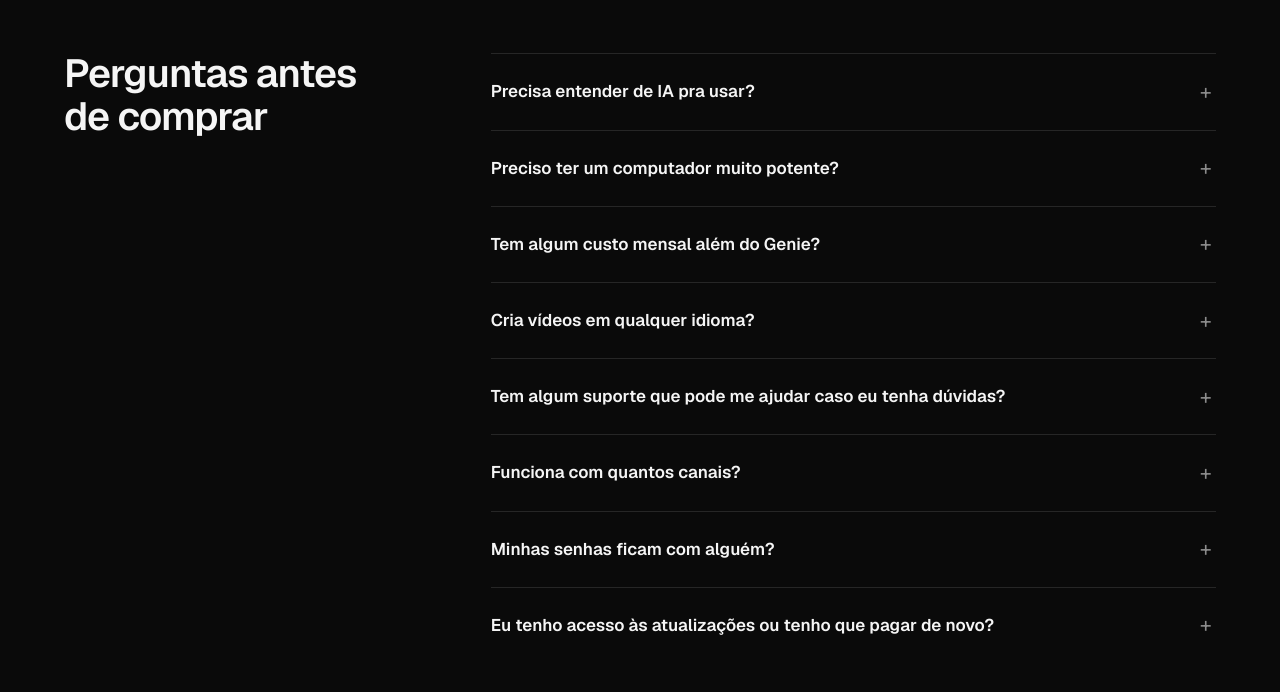
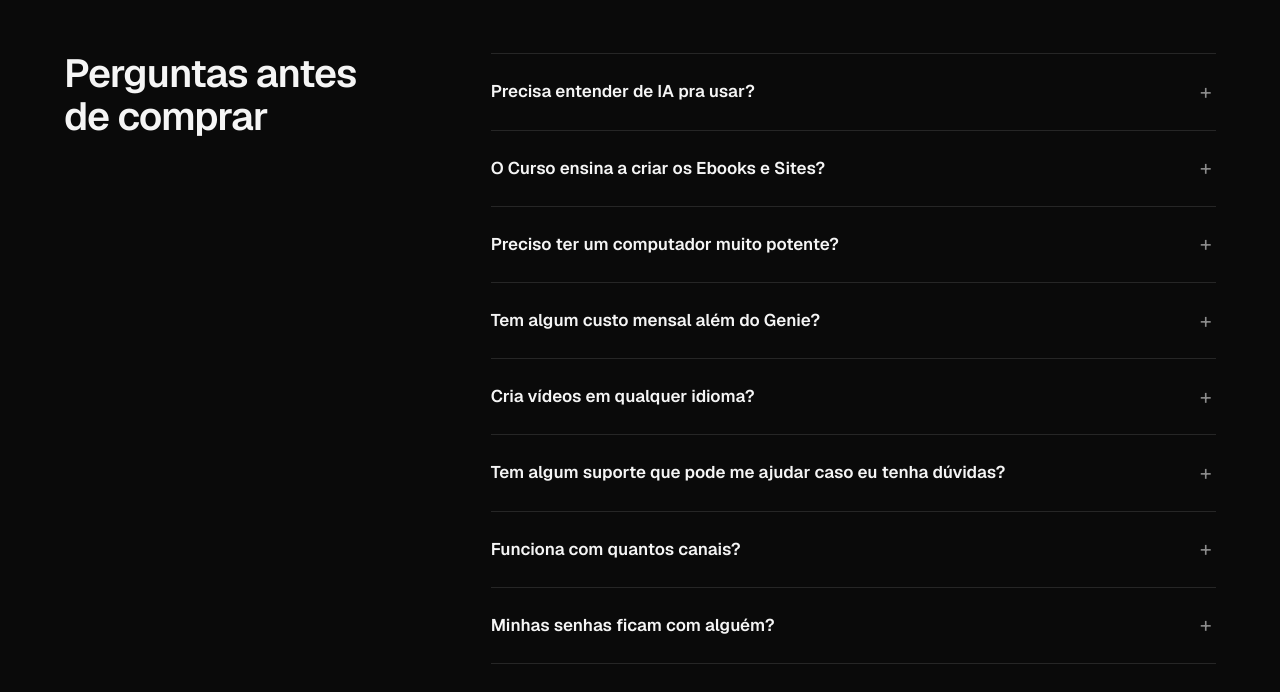
Before and after one commit to palhacooculto/genie, a plain HTML site: page index.html in a window 1280 px wide. Shown: the part 8360-9052 px from the top of the page. Drawn offline with nearby package versions, Linux system fonts and the light colour scheme.

Commit message:
FAQ: curso ensina a criar ebooks e sites

```diff
--- a/index.html
+++ b/index.html
@@ -705,6 +705,7 @@ body.bf .barra{border-top:2px solid var(--neon);box-shadow:0 -10px 30px -10px rg
     <h2 class="rv">Perguntas antes de comprar</h2>
     <div class="rv">
       <details><summary>Precisa entender de IA pra usar?</summary><p>Não. Junto com o Genie você ganha acesso a aulas completas, desde a instalação até como utilizar a ferramenta da maneira certa.</p></details>
+      <details><summary>O Curso ensina a criar os Ebooks e Sites?</summary><p>Sim. Dentro do curso que vem junto ao Genie é ensinado passo a passo como criar bons ebooks que vendem de verdade, inclusive como criar os sites pra vender eles e hospedar totalmente de graça.</p></details>
       <details><summary>Preciso ter um computador muito potente?</summary><p>Não. O Genie funciona tranquilamente em computadores medianos. Só tenha em mente que, quanto mais lento o computador, mais paciência será preciso para gerar os vídeos.</p></details>
       <details><summary>Tem algum custo mensal além do Genie?</summary><p>Sim. O Genie é a ferramenta, e as IAs externas são a "gasolina" que ele usa pra rodar com qualidade. Mas não se assuste: nós da equipe do Genie já pensamos no workflow mais custo-benefício do mercado.</p><ul class="custos"><li><b>R$ 170/mês</b> = 200 a 400 vídeos</li><li><b>R$ 440/mês</b> = 600 a 1.200 vídeos</li></ul><p>Lembrando: é você quem decide quais IAs vai usar no workflow, podendo deixar esse custo ainda mais baixo.</p></details>
       <details><summary>Cria vídeos em qualquer idioma?</summary><p>Sim. O Genie consegue criar vídeos em todos os idiomas.</p></details>
```
